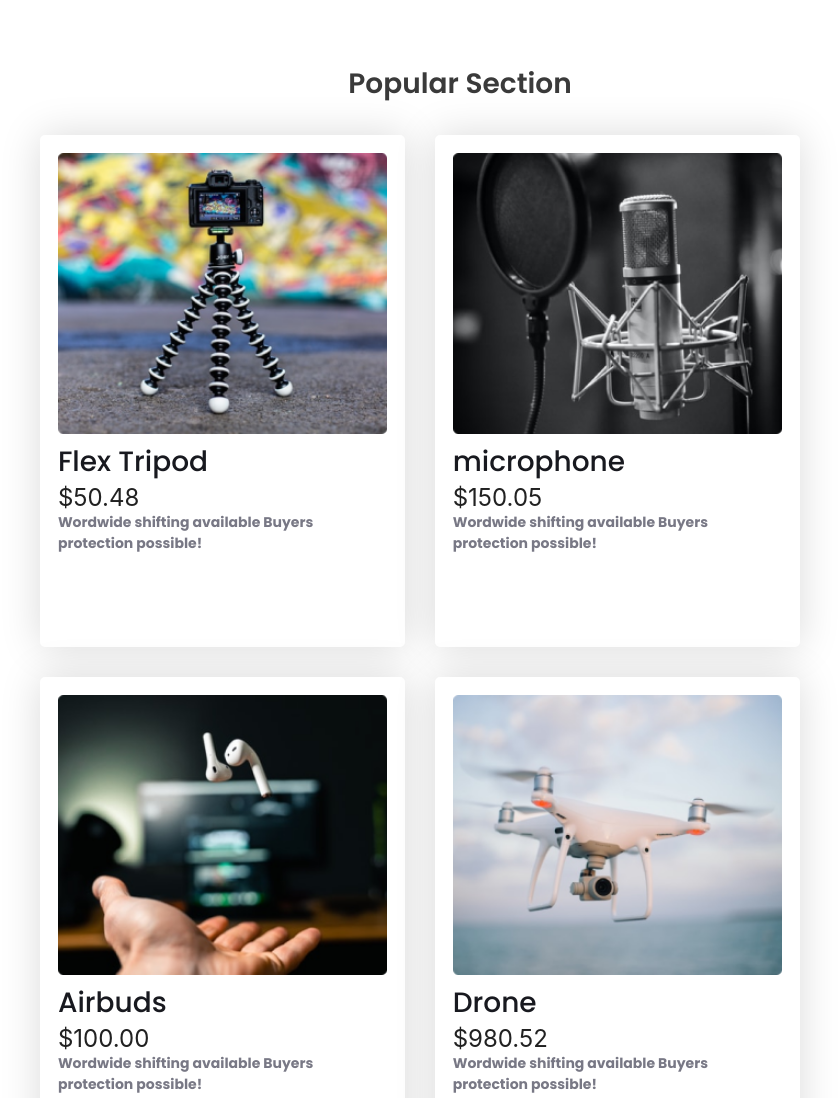
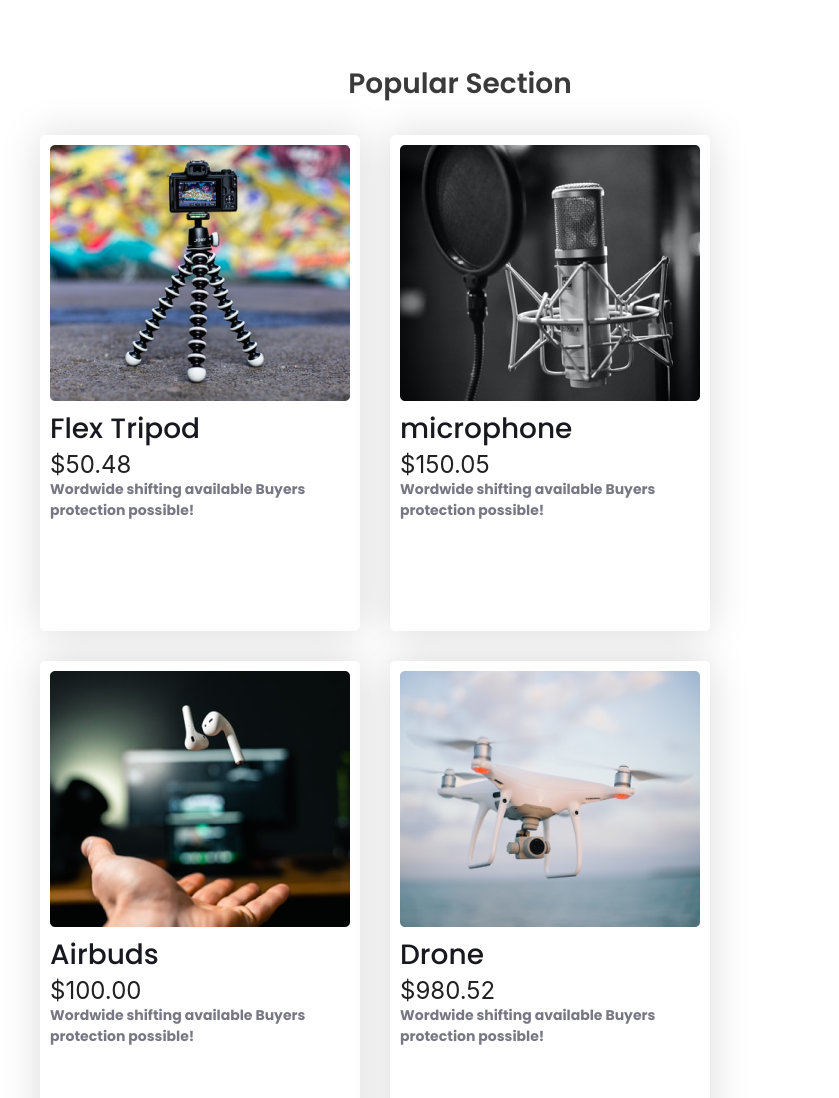
Before and after one commit to ferdouszihad/influence-gear-responsive, a plain HTML site: page index.html in a window 1280 px wide. Shown: the part 820-1918 px from the top of the page, without its empty margins (180-1019 px from the left). Drawn offline with Linux system fonts and the light colour scheme; a web font is replaced by a local one.

Commit message:
flex modified

```diff
--- a/style.css
+++ b/style.css
@@ -120,13 +120,13 @@ main {
   /* set a responsive width to the card  */
   width: 100%;
   /* set a responsive width to the card  */
-  max-width: 329px;
+  max-width: 300px;
   height: 476px;
   border-radius: 5px;
   background: #fff;
   box-shadow: 0px 0px 40px 0px rgba(0, 0, 0, 0.15);
   /* add padding instead of giving padding individual childrens  */
-  padding: 2%;
+  padding: 10px;
 }
 .card img {
   /* delete unwanted padding from card  */
```
